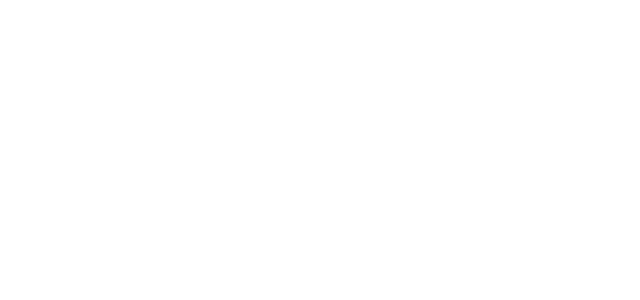
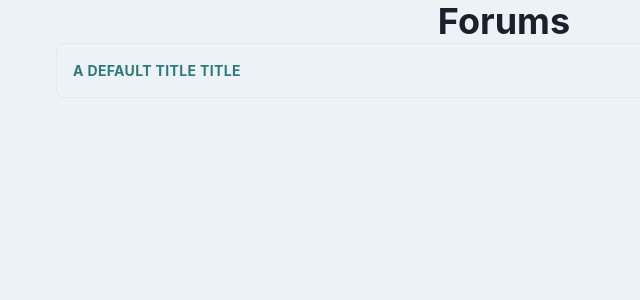
Before and after one commit to Jchase2/LeagueBoard, a React (Create React App) app in the folder client/: page /forums in a window 1280 px wide. Shown: the top 300 px of the page, without its empty margins (136-776 px from the left). Built offline with nearby package versions, Linux system fonts and the light colour scheme.

Commit message:
Added a basic scaffolding for the forums page(s)

```diff
--- a/client/src/App.tsx
+++ b/client/src/App.tsx
@@ -7,6 +7,7 @@ import {
 import Login from "./domain/Login/Login";
 import index from "./pages";
 import VerificationComponent from "./domain/Register/VerificationComponent";
+import Forums from './domain/Forums/Forums';
 
 function App() {
   return (
@@ -17,6 +18,7 @@ function App() {
           <Route exact path="/signup" component={RegisterUser}></Route>
           <Route exact path="/signin" component={Login}></Route>
           <Route exact path="/verify" component={VerificationComponent}></Route>
+          <Route exact path="/forums" component={Forums}></Route>
         </Switch>
       </Router>
     </>
--- /dev/null
+++ b/client/src/domain/Forums/Forums.tsx
@@ -0,0 +1,24 @@
+import { Flex, Box, Center, Text, useColorModeValue, Heading } from "@chakra-ui/react";
+import ThreadCard from './ThreadCard';
+
+const Forums = () => {
+  return (
+    <Flex
+      minH="100vh"
+      align="center"
+      flexDirection="column"
+      bg={useColorModeValue("gray.100", "gray.900")}
+    >
+      <Box textAlign="center">
+        <Heading>Forums</Heading>
+      </Box>
+
+    <Box>
+      <ThreadCard />
+    </Box>
+
+    </Flex>
+  )
+};
+
+export default Forums;
--- /dev/null
+++ b/client/src/domain/Forums/ThreadCard.tsx
@@ -0,0 +1,30 @@
+import {
+  Text,
+  Box,
+  useColorModeValue,
+  Heading,
+  Container,
+} from "@chakra-ui/react";
+import { useState } from "react";
+
+const Forums = () => {
+  const [threadData, setThreadData] = useState({
+    title: "A Default Title Title",
+  });
+
+  return (
+    <Box w="70vw" p={4} borderWidth="1px" borderRadius="lg">
+      <Text
+        fontWeight="bold"
+        textTransform="uppercase"
+        fontSize="sm"
+        letterSpacing="wide"
+        color="teal.600"
+      >
+        {threadData.title}
+      </Text>
+    </Box>
+  );
+};
+
+export default Forums;
```
Also changed, not shown: client/src/domain/Forums/Thread.tsx (added, +8 -0 lines).
